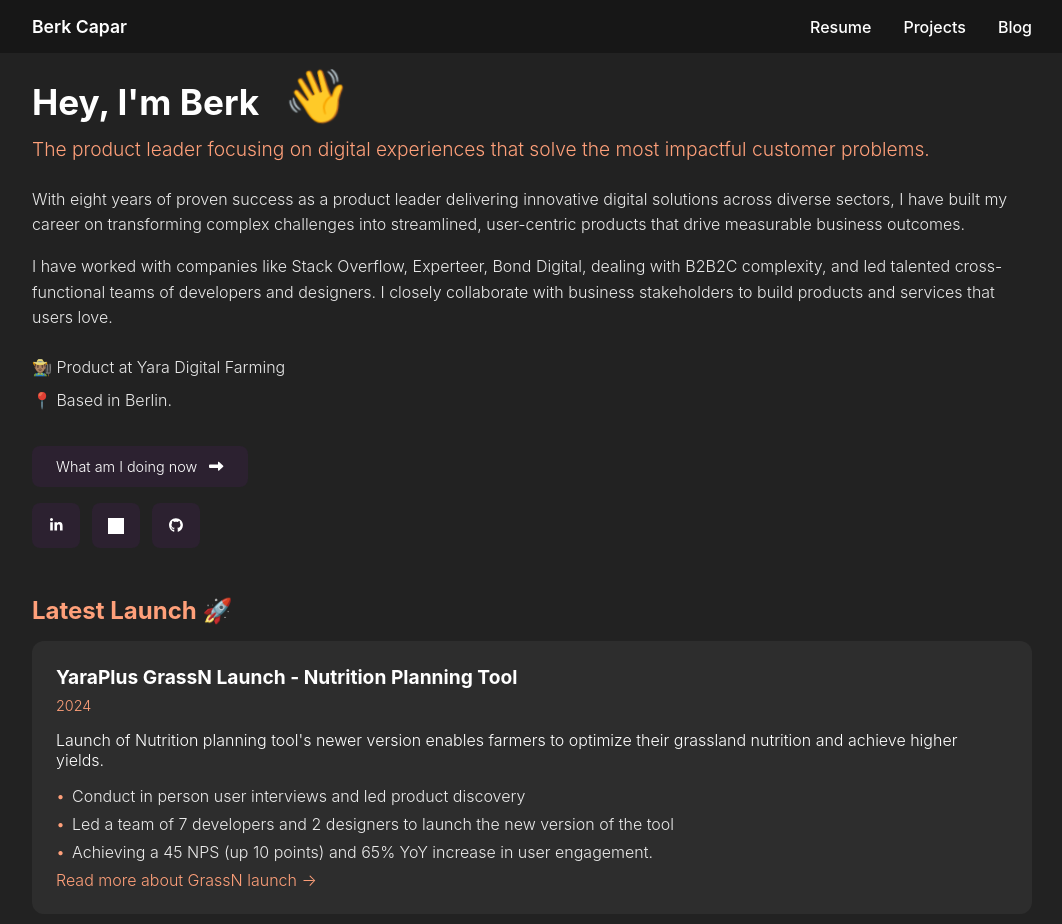
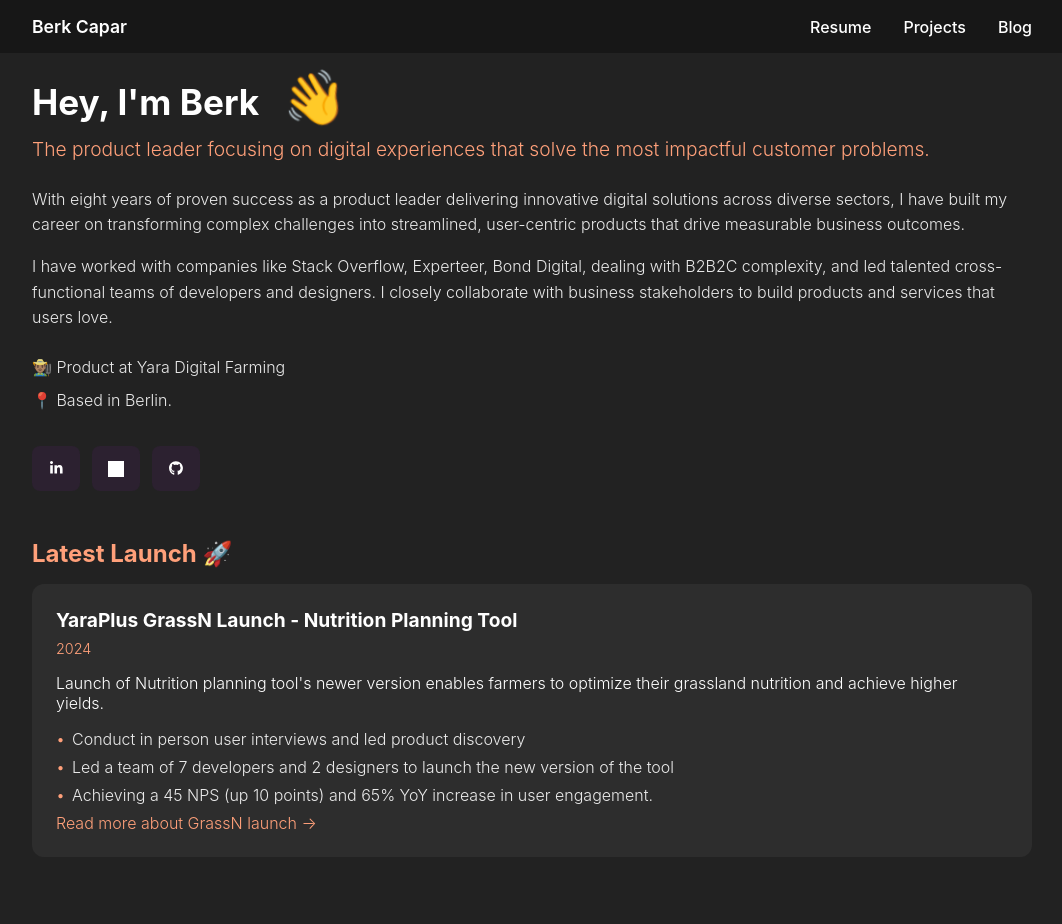
Before and after one commit to berkcapar/berk.studio, a Next.js app: page / in a window 1280 px wide. Shown: the top 924 px of the page, without its empty margins (108-1170 px from the left). Built offline with nearby package versions, Linux system fonts and the light colour scheme; grey boxes are pictures that could not be loaded.

Commit message:
now removal

```diff
--- a/components/Welcome.js
+++ b/components/Welcome.js
@@ -30,12 +30,7 @@
           </div>
         </div>
         <nav className="navigation-links">
-          <Link href="/now" legacyBehavior>
-            <a className="nav-link">
-              <span>What am I doing now</span>
-              <FontAwesomeIcon icon={faLongArrowAltRight} />
-            </a>
-          </Link>
+
           <div className="social-links">
             <Link href="https://www.linkedin.com/in/berkcapar/" legacyBehavior>
               <a className="nav-link social-link">
```
